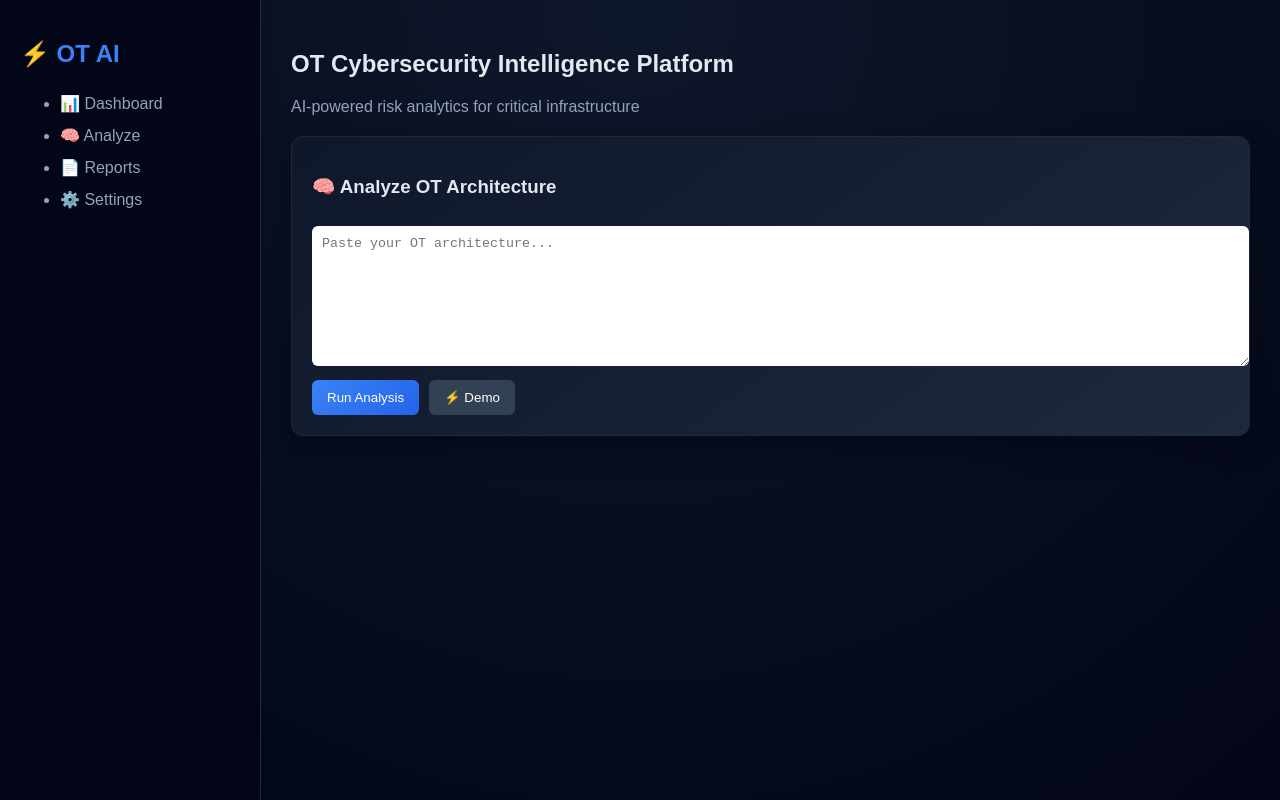
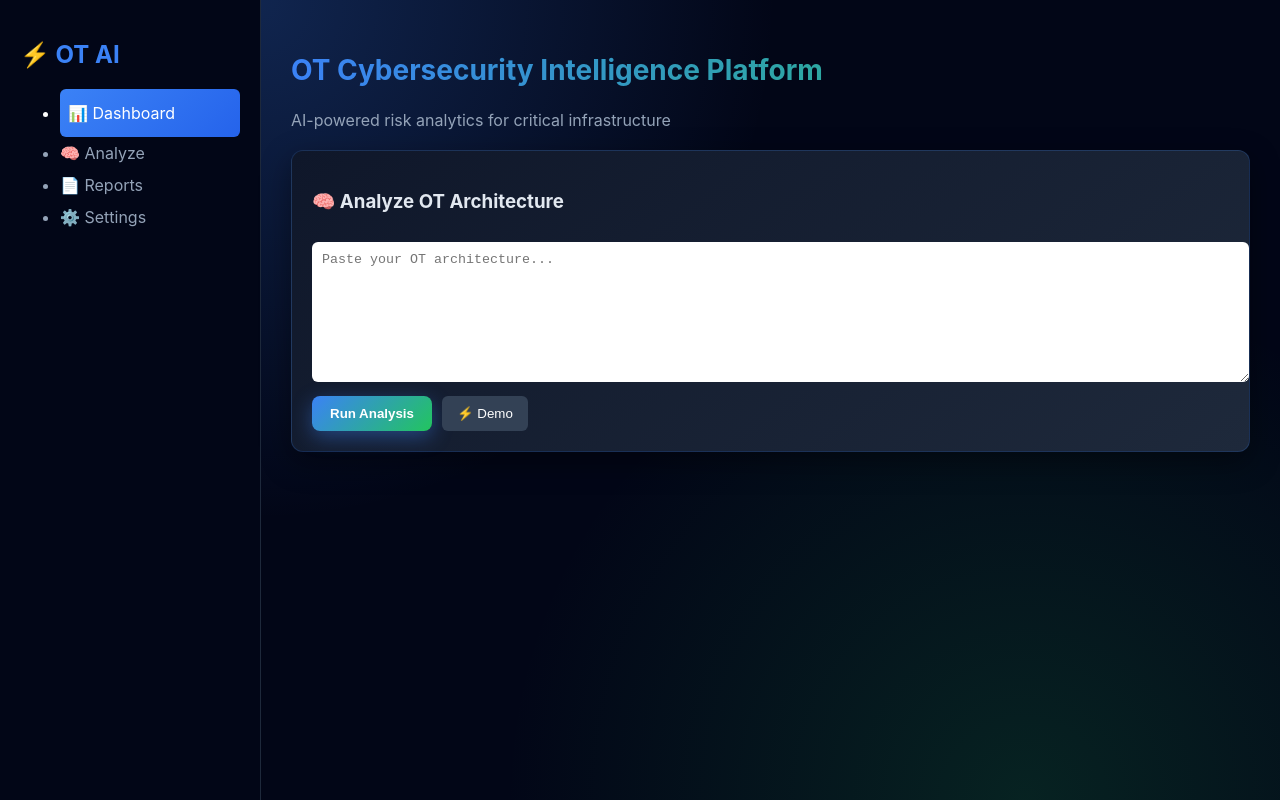
Before and after one commit to barjatyag/ot-ai-advisor, a Next.js app: page / in a window 1280 px wide. Built offline with nearby package versions, Linux system fonts and the light colour scheme.

Commit message:
Update page.js

```diff
--- a/app/page.js
+++ b/app/page.js
@@ -40,11 +40,6 @@ export default function Home() {
     }
   };
 
-  const getSection = (title) => {
-    const part = result.split(title)[1];
-    return part ? part.split("\n\n")[0].trim() : "";
-  };
-
   const getRiskLevel = () => {
     if (result.includes("High")) return "High";
     if (result.includes("Medium")) return "Medium";
@@ -67,12 +62,12 @@ export default function Home() {
 
   return (
     <div style={styles.app}>
-
       {/* SIDEBAR */}
       <div style={styles.sidebar}>
         <h2 style={{ color: "#3b82f6" }}>⚡ OT AI</h2>
+
         <ul style={styles.menu}>
-          <li>📊 Dashboard</li>
+          <li style={styles.active}>📊 Dashboard</li>
           <li>🧠 Analyze</li>
           <li>📄 Reports</li>
           <li>⚙️ Settings</li>
@@ -81,17 +76,26 @@ export default function Home() {
 
       {/* MAIN */}
       <div style={styles.main}>
-
         {/* HEADER */}
         <div style={styles.header}>
-          <h2>OT Cybersecurity Intelligence Platform</h2>
+          <h2 style={styles.gradientTitle}>
+            OT Cybersecurity Intelligence Platform
+          </h2>
           <p style={styles.subtitle}>
             AI-powered risk analytics for critical infrastructure
           </p>
         </div>
 
-        {/* INPUT CARD */}
-        <div style={styles.card}>
+        {/* INPUT */}
+        <div
+          style={styles.card}
+          onMouseEnter={(e) =>
+            (e.currentTarget.style.transform = "translateY(-5px)")
+          }
+          onMouseLeave={(e) =>
+            (e.currentTarget.style.transform = "translateY(0)")
+          }
+        >
           <h3>🧠 Analyze OT Architecture</h3>
 
           <textarea
@@ -119,17 +123,16 @@ export default function Home() {
           </div>
         </div>
 
-        {/* LOADING */}
-        {loading && <div style={styles.loading}>🔍 Running AI Analysis...</div>}
-
-        {/* RESULTS */}
+        {/* RESULT */}
         {result && (
           <>
             {/* METRICS */}
-            <div style={styles.topMetrics}>
+            <div style={styles.metrics}>
               <div style={styles.metricBox}>
                 <h4>Risk Level</h4>
-                <p style={{ color: getRiskColor() }}>{getRiskLevel()}</p>
+                <p style={{ color: getRiskColor() }}>
+                  {getRiskLevel()}
+                </p>
               </div>
 
               <div style={styles.metricBox}>
@@ -167,40 +170,6 @@ export default function Home() {
                 </BarChart>
               </ResponsiveContainer>
             </div>
-
-            {/* SUMMARY */}
-            <div style={styles.card}>
-              <h3>🧠 Executive Summary</h3>
-              <p>
-                Your OT environment shows {getRiskLevel()} risk exposure with
-                critical vulnerabilities requiring attention.
-              </p>
-            </div>
-
-            {/* DETAILS */}
-            <div style={styles.card}>
-              <h3>🔍 Findings</h3>
-              <pre>{getSection("Findings:")}</pre>
-            </div>
-
-            <div style={styles.card}>
-              <h3>⚠️ Risks</h3>
-              <pre>{getSection("Risks:")}</pre>
-            </div>
-
-            <div style={styles.card}>
-              <h3>✅ Recommendations</h3>
-              <pre>{getSection("Recommendations:")}</pre>
-            </div>
-
-            {/* CTA */}
-            <button style={styles.download}>
-              📄 Generate Executive Report
-            </button>
-
-            <div style={styles.footer}>
-              Trusted for Energy, Utilities, Industrial OT & Smart Cities
-            </div>
           </>
         )}
       </div>
@@ -208,13 +177,17 @@ export default function Home() {
   );
 }
 
-/* 🎨 FINAL ENTERPRISE STYLES */
+/* 🎨 STYLES */
 
 const styles = {
   app: {
     display: "flex",
-    fontFamily: "Arial",
-    background: "radial-gradient(circle at top, #0f172a, #020617)",
+    fontFamily: "Inter, Arial",
+    background: `
+      radial-gradient(circle at 20% 0%, rgba(59,130,246,0.25), transparent 40%),
+      radial-gradient(circle at 80% 100%, rgba(34,197,94,0.15), transparent 40%),
+      #020617
+    `,
     color: "#e2e8f0",
     minHeight: "100vh",
   },
@@ -229,12 +202,25 @@ const styles = {
     lineHeight: "2",
     color: "#94a3b8",
   },
+  active: {
+    background: "linear-gradient(135deg, #3b82f6, #2563eb)",
+    padding: "8px",
+    borderRadius: "6px",
+    color: "white",
+  },
   main: {
     flex: 1,
     padding: "30px",
   },
   header: {
     marginBottom: "20px",
+  },
+  gradientTitle: {
+    fontSize: "28px",
+    fontWeight: "700",
+    background: "linear-gradient(90deg, #3b82f6, #22c55e)",
+    WebkitBackgroundClip: "text",
+    color: "transparent",
   },
   subtitle: {
     color: "#94a3b8",
@@ -244,8 +230,9 @@ const styles = {
     padding: "20px",
     borderRadius: "12px",
     marginBottom: "20px",
-    border: "1px solid #1e293b",
+    border: "1px solid rgba(59,130,246,0.2)",
     boxShadow: "0 10px 30px rgba(0,0,0,0.4)",
+    transition: "0.3s",
   },
   textarea: {
     width: "100%",
@@ -257,12 +244,14 @@ const styles = {
   },
   button: {
     marginTop: "10px",
-    padding: "10px 15px",
-    background: "linear-gradient(135deg, #3b82f6, #2563eb)",
+    padding: "10px 18px",
+    background: "linear-gradient(135deg, #3b82f6, #22c55e)",
     border: "none",
-    borderRadius: "6px",
+    borderRadius: "8px",
     color: "white",
+    fontWeight: "600",
     cursor: "pointer",
+    boxShadow: "0 6px 20px rgba(59,130,246,0.4)",
   },
   secondaryBtn: {
     marginTop: "10px",
@@ -273,11 +262,7 @@ const styles = {
     color: "white",
     cursor: "pointer",
   },
-  loading: {
-    marginTop: "10px",
-    color: "#94a3b8",
-  },
-  topMetrics: {
+  metrics: {
     display: "flex",
     gap: "15px",
     marginBottom: "20px",
@@ -294,16 +279,4 @@ const styles = {
     background: "#1e293b",
     borderRadius: "5px",
   },
-  download: {
-    padding: "12px 20px",
-    background: "#22c55e",
-    border: "none",
-    borderRadius: "6px",
-    color: "white",
-    cursor: "pointer",
-  },
-  footer: {
-    marginTop: "30px",
-    color: "#94a3b8",
-  },
 };
```
